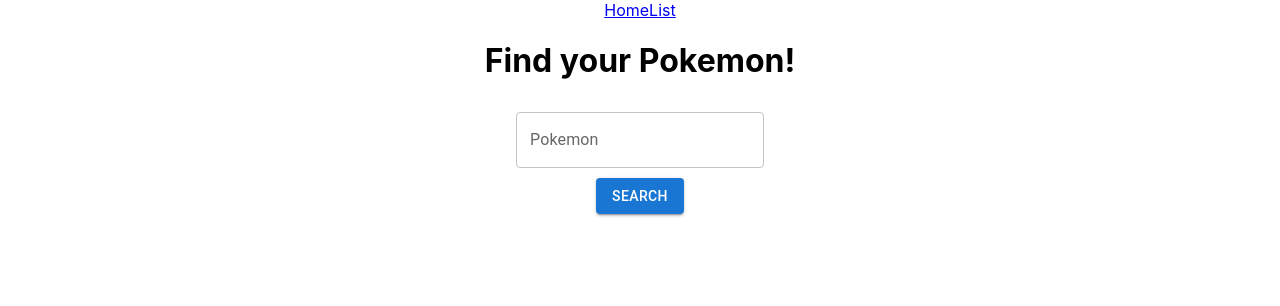
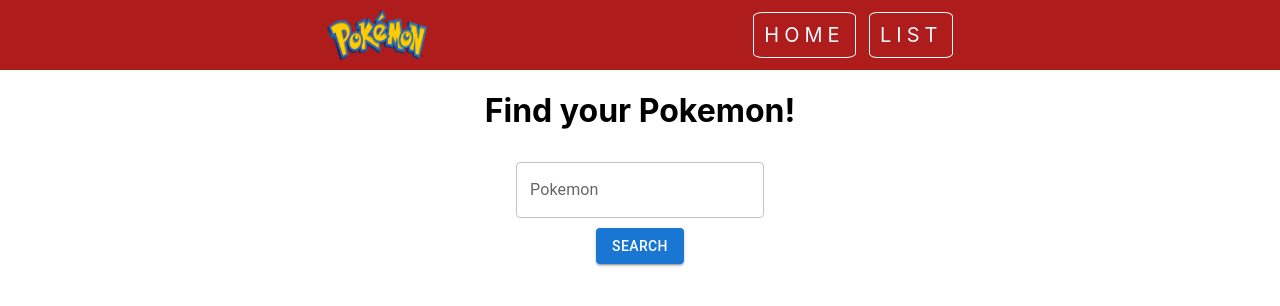
Before and after one commit to Alenriquez96/Poke-App-React--II-, a React (Create React App) app: page /list in a window 1280 px wide. Shown: the top 306 px of the page. Built offline with nearby package versions, Linux system fonts and the light colour scheme.

Commit message:
finished

```diff
--- a/src/App.css
+++ b/src/App.css
@@ -1,5 +1,12 @@
 body{
   height: 100%;
+}
+main{
+  height: 100%;
+  width: 100%;
+  display: flex;
+  flex-direction: column;
+  align-items: center;
 }
 
 #root{
--- a/src/components/Header/Header.css
+++ b/src/components/Header/Header.css
@@ -0,0 +1,18 @@
+.imgHeader{
+    height: 50px;
+    width: 100px;
+}
+
+img{
+    height: 120px;
+    width: 120px;
+}
+
+header{
+    display:flex;
+    align-items: center;
+    justify-content: space-evenly;
+    width: 100%;
+    height: 70px;
+    background-color: rgb(175, 28, 28);
+}
--- a/src/components/Header/Header.jsx
+++ b/src/components/Header/Header.jsx
@@ -1,10 +1,14 @@
 import React from "react";
 import Nav from "./Nav"
+import logo from "../../assets/poke-logo.png";
+import "./Header.css";
+
 
 function Header (){
 
     return (
       <header>
+        <img className="imgHeader" src={logo} alt="poke-logo" />
         <Nav/>
       </header>
     )
--- a/src/components/Header/Nav/Nav.css
+++ b/src/components/Header/Nav/Nav.css
@@ -0,0 +1,24 @@
+nav{
+    display: flex;
+    width: 200px;
+    justify-content: space-between;
+}
+.nav__element{
+    text-decoration: none;
+    font-weight: 400;
+    color: aliceblue;
+    font-size: 20px;
+    letter-spacing: 5px;
+    border-radius: 10%;
+    padding: 10px;
+    border: 0.5px solid aliceblue;
+}
+
+.nav__element:hover{
+    background-color: aliceblue;
+    color: rgb(175, 28, 28);
+}
+
+.nav__element:visited{
+    text-decoration: none;
+}
--- a/src/components/Header/Nav/Nav.jsx
+++ b/src/components/Header/Nav/Nav.jsx
@@ -1,11 +1,13 @@
 import React from "react";
 import { Link } from "react-router-dom";
+import "./Nav.css"
+
 
 function Nav () {
     return (
     <nav>
-      <Link to="/" className="nav__element">Home</Link>
-      <Link to="/list" className="nav__element">List</Link>
+      <Link to="/" className="nav__element">HOME</Link>
+      <Link to="/list" className="nav__element">LIST</Link>
     </nav>
     )
 
--- a/src/components/Main/Form/Form.css
+++ b/src/components/Main/Form/Form.css
@@ -9,3 +9,7 @@
 .formPoke *{
     margin: 10px;
 }
+
+.MuiPaper-root{
+    margin: 20px;
+}
--- a/src/components/Main/Form/Form.jsx
+++ b/src/components/Main/Form/Form.jsx
@@ -51,7 +51,6 @@
           <TextField id="outlined-basic" label="Pokemon" variant="outlined" name="name"/>
           <Button type="submit" variant="contained">Search</Button>
         </form>
-        {/* <h3>This is your current Pokemon</h3> */}
         <Routes>
           <Route element={onePokemon.length !== 0?<CardPoke key={uuidv4()} poke={onePokemon}/>:""} path="/"/>
           <Route element={pokemons.length !== 0?pokemons.map((pokemon)=><ListaPokemon key={uuidv4()} poke={pokemon}/>): ""} path="/list"/>
--- a/src/components/Main/Form/ListaPokemon/ListaPokemon.jsx
+++ b/src/components/Main/Form/ListaPokemon/ListaPokemon.jsx
@@ -2,6 +2,7 @@
 import Card from '@mui/material/Card';
 import Typography from '@mui/material/Typography';
 import CardContent from '@mui/material/CardContent';
+
 
 function ListaPokemon (props) {
   const poke = props.poke
--- a/src/components/Main/Main.jsx
+++ b/src/components/Main/Main.jsx
@@ -1,7 +1,6 @@
 import React from "react";
 import Form from "./Form"
-// import Card from "./Form/Card"
-// import ListaPokemon  from "./Form/ListaPokemon";
+
 
 
 
```
Also changed, not shown: src/assets/poke-logo.png (added).
